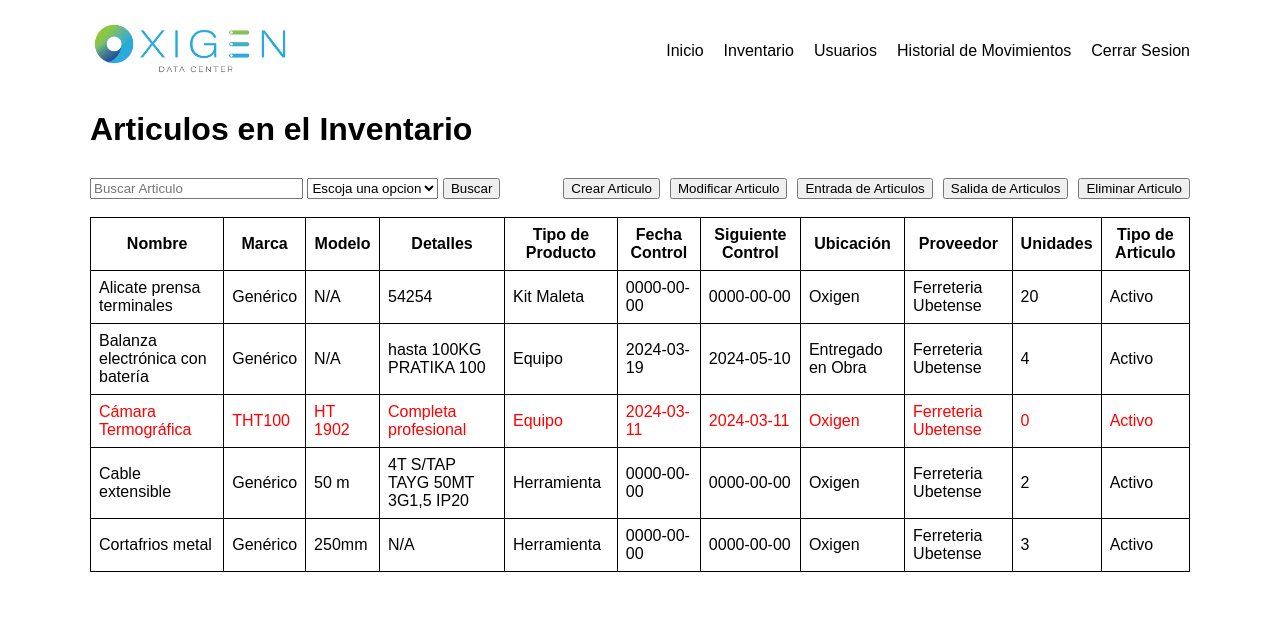
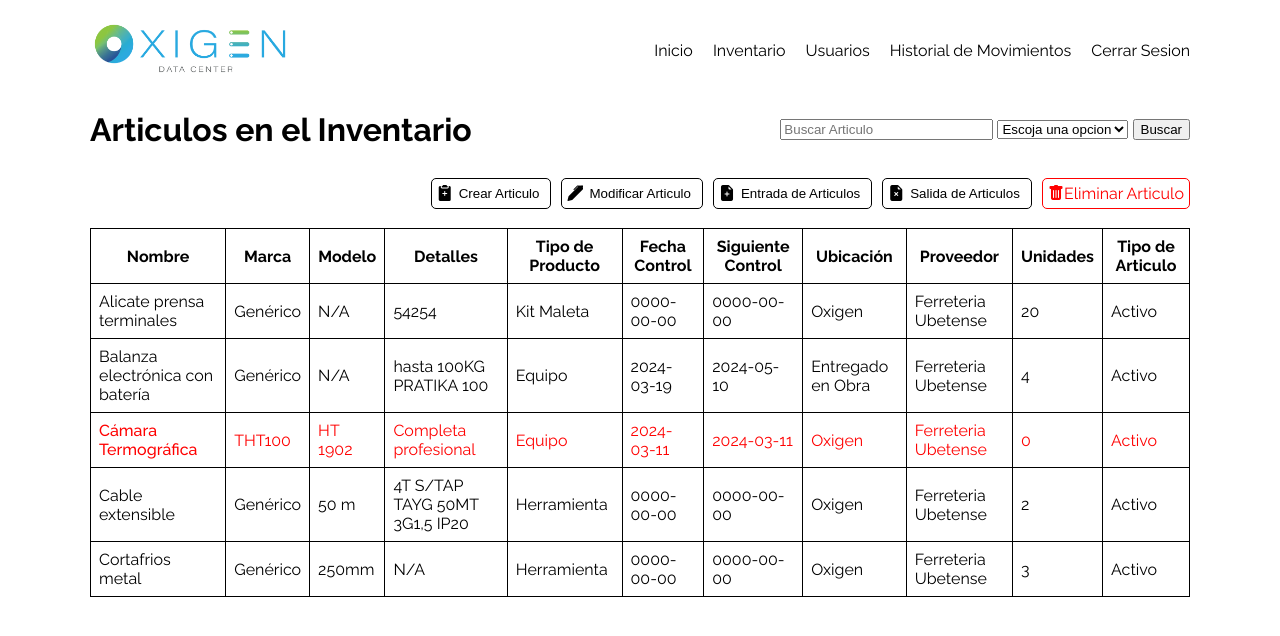
Before and after one commit to Mafegar/oxigendc-inventario, a PHP site: page /templates/admin/anadir_articulo.php in a window 1280 px wide. Shown: the top 636 px of the page. Run offline with PHP 8.4, Linux system fonts and the light colour scheme; a user stored in the database is signed in; data comes from the database, SQL or seed files in the repository.

Commit message:
subida 2 trabajo 25/03/2024

```diff
--- a/templates/admin/anadir_articulo.php
+++ b/templates/admin/anadir_articulo.php
@@ -85,6 +85,8 @@
     <title>Inventario</title>
 
     <style>
+
+    @import url('https://fonts.googleapis.com/css2?family=Raleway:ital,wght@0,100..900;1,100..900&display=swap');
 
         html,body{
             margin: 0;
@@ -175,7 +177,7 @@
 
         .funciones-articulos{
             display: flex;
-            justify-content: space-between;
+            justify-content: end;
         }
 
         .botones-acciones{
@@ -258,10 +260,18 @@
             border-radius: 5px;
         }
 
+
         /* BOTONES FUNCIONES */
 
-        /* .entrada_boton, .entrada_salida{
+        .buscador_articulo{
             display: flex;
+            justify-content: space-between;
+            align-items: center;
+        }
+
+        .entrada_articulo, .salida_articulo, .eliminar_articulo, .boton_modificar, .boton_crear{
+            display: flex;
+            justify-content: center;
             align-items: center;
             border: 1px solid black;
             padding: 5px;
@@ -270,11 +280,31 @@
             cursor: pointer;
         }
 
-        .entrada_boton input{
+        .entrada_articulo input, .salida_articulo input, .eliminar_articulo input, .boton_modificar input, .boton_crear input{
             border: 0px;
             background-color: white;
             cursor: pointer;
-        } */
+        }
+
+        .eliminar_articulo{
+            border: 1px solid red;
+            color: red;
+        }
+
+        .eliminar_articulo input{
+            color: red;
+        }
+
+        .eliminar_articulo i{
+            font-size: 1em;
+            font-style: normal;
+            font-family: "Raleway", sans-serif;
+        }
+
+        .eliminar_articulo:hover{
+            background-color: red;
+            color: white;
+        }
 
 
     </style>
@@ -302,10 +332,11 @@
 
         <div class="container">
 
+            <div class="buscador_articulo">
                 <h1>Articulos en el Inventario</h1>
 
-            <form class="funciones-articulos" action="" method="post">
-                <div class="buscador">
+                <div class="filrar">
+                    <form action="" method="post">
                         <input type="text" name="barra-buscar" id="barra-buscar" placeholder="Buscar Articulo">
 
                         <select name="buscar-tipo-arti" id="buscar-tipo-arti">
@@ -316,26 +347,36 @@
                         </select>
 
                         <input type="submit" name="boton-buscar" id="boton-buscar" value="Buscar">
+                    </form>
+                </div>
+            </div>
+
+            <form class="funciones-articulos" action="" method="post">
+
+                <div class="botones-acciones">
+
+                    <div class="boton_crear" name="" id="">
+                        <i class="bi bi-clipboard2-plus-fill"></i><input type="button" name="crear-articulo" id="crear-articulo" value="Crear Articulo">
                     </div>
 
 
+                    <div class="boton_modificar">
+                        <i class="bi bi-pen-fill"></i><input type="button" name="modificar" id="modificar" value="Modificar Articulo">
+                    </div>
 
-                <div class="botones-acciones">
-                    <input type="button" name="crear-articulo" id="crear-articulo" value="Crear Articulo">
 
-                    <input type="button" name="modificar" id="modificar" value="Modificar Articulo">
-                    <!-- <div class="entrada_boton">
-                        <i class="bi bi-plus-square-fill"></i></i>
-                    </div> -->
+                    <div class="entrada_articulo">
+                        <i class="bi bi-file-earmark-plus-fill"></i><input type="button" name="entrada" id="entrada" value="Entrada de Articulos">
+                    </div>
 
-                    <input type="button" name="entrada" id="entrada" value="Entrada de Articulos">
+                    <div class="salida_articulo">
+                        <i class="bi bi-file-earmark-x-fill"></i><input type="button" name="salida" id="salida" value="Salida de Articulos">
+                    </div>
 
-                    <input type="button" name="salida" id="salida" value="Salida de Articulos">
-                    <!-- <div class="entrada_salida">
-                        <i class="bi bi-x-circle-fill"></i>
-                    </div> -->
+                    <div class="eliminar_articulo" name="eliminar" id="eliminar">
+                        <i class="bi bi-trash-fill">Eliminar Articulo</i>
+                    </div>
 
-                    <input type="button" name="eliminar" id="eliminar" value="Eliminar Articulo">
                 </div>
             </form>
             <br>
--- a/templates/admin/crear_usuarios.php
+++ b/templates/admin/crear_usuarios.php
@@ -63,6 +63,8 @@
     <title>Usuarios</title>
 
     <style>
+
+    @import url('https://fonts.googleapis.com/css2?family=Raleway:ital,wght@0,100..900;1,100..900&display=swap');
 
         html,body{
             margin: 0;
--- a/templates/admin/inventario_admin.php
+++ b/templates/admin/inventario_admin.php
@@ -32,7 +32,9 @@
 
     <style>
 
-        body{
+        @import url('https://fonts.googleapis.com/css2?family=Raleway:ital,wght@0,100..900;1,100..900&display=swap');
+
+        html,body{
             margin: 0;
             padding: 0;
             font-family: "Raleway", sans-serif;
--- a/templates/ver_movimientos.php
+++ b/templates/ver_movimientos.php
@@ -54,6 +54,8 @@
     <title>Ver Movimientos</title>
 
     <style>
+
+        @import url('https://fonts.googleapis.com/css2?family=Raleway:ital,wght@0,100..900;1,100..900&display=swap');
 
         html,body{
             margin: 0;
```
Lines whose indentation alone changed are shown as unchanged.
